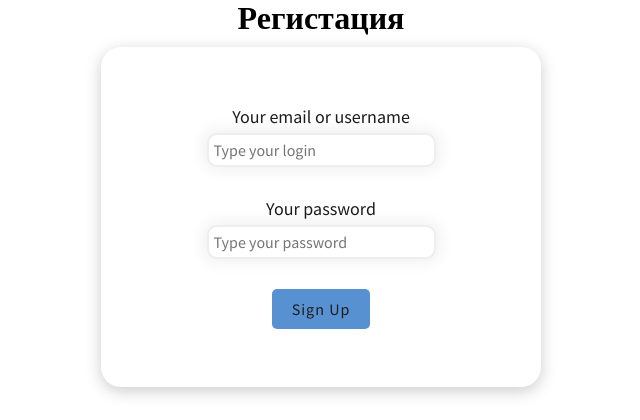
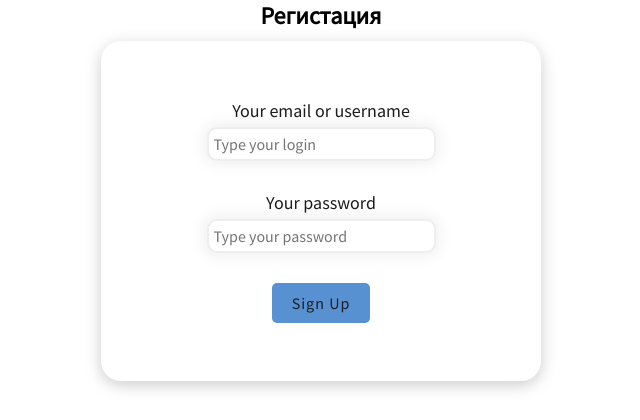
Before and after one commit to sdfy-fly/news-site, a Django app: template templates/news/register.html in a window 1280 px wide. Shown: the part 98-518 px from the top of the page, without its empty margins (319-959 px from the left). Run offline with Django 4.2, Linux system fonts and the light colour scheme; the template is opened without the code that fills it, so the values that code supplies are empty; parts of the project's set-up code (start-up, migrations or seed data) failed here and were passed over.

Commit message:
fonts register

```diff
--- a/static/news/css/register.css
+++ b/static/news/css/register.css
@@ -78,5 +78,7 @@ input , select , textarea
 .form__h1
 {
     text-align: center;
+    font-family: "SourceRegular";
+    font-size: 24px;
     padding-bottom: 10px;
 }
```
